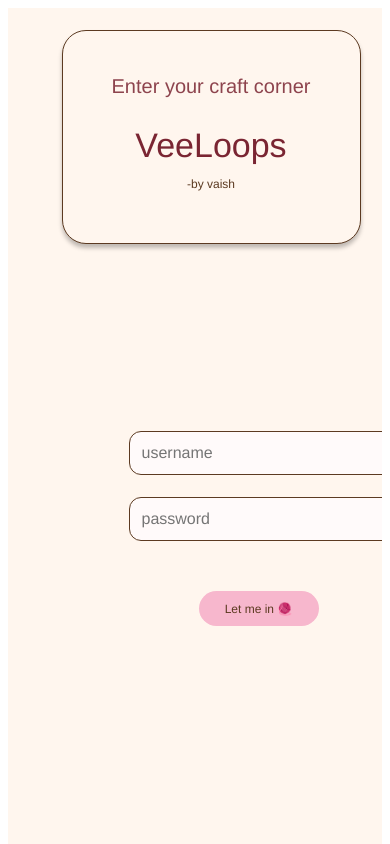
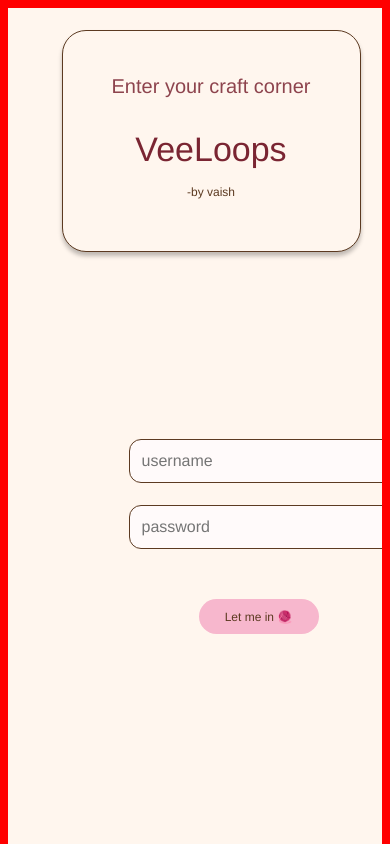
Before and after one commit to vaishu2612/veeloops-frontend, a React (Create React App) app: page / in a window 390 px wide. Shown: the top 844 px of the page. Built offline with nearby package versions, Linux system fonts and the light colour scheme; a web font is replaced by a local one.

Commit message:
final edit with red bg

```diff
--- a/src/components/LoginLayout.css
+++ b/src/components/LoginLayout.css
@@ -142,7 +142,7 @@
 }
 
 /* =========================
-   MOBILE LOGIN (FIGMA-BASED)
+   MOBILE LOGIN FIX (FINAL)
    ========================= */
 @media (max-width: 480px) {
 
@@ -150,6 +150,7 @@
   .login-veeloops {
     min-width: 0 !important;
     width: 100%;
+    min-height: 100vh;
     overflow-x: hidden;
     background-color: #fff6ee;
 
@@ -159,16 +160,13 @@
     gap: 23px;
     padding: 22px 16px;
   }
+
+  /* HIDE DESKTOP PANEL */
   .left-panel {
-  display: none;
-}
-.login-card {
-  left: 0 !important;
-  top: 0 !important;
-}
+    display: none;
+  }
 
-
-  /* YARN IMAGE (TOP) */
+  /* YARN IMAGE */
   .yarn-ball-image {
     position: relative;
     width: 231px;
@@ -179,9 +177,16 @@
   /* CARD */
   .login-card {
     position: relative;
+    left: 0 !important;
+    top: 0 !important;
+
     width: 299px;
     height: auto;
     padding: 24px 16px 28px;
+
+    display: flex;
+    flex-direction: column;
+    align-items: center;
 
     background-color: #fff6ee;
     border-radius: 24px;
@@ -189,7 +194,7 @@
     box-sizing: border-box;
   }
 
-  /* TEXT INSIDE CARD */
+  /* TEXT */
   .subtitle,
   .title,
   .byline {
@@ -197,6 +202,7 @@
     left: 0;
     top: 0;
     text-align: center;
+    width: 100%;
   }
 
   .subtitle {
@@ -254,7 +260,14 @@
   }
 }
 
-/* HARD STOP horizontal scroll (GLOBAL) */
+/* =========================
+   DEBUG – REMOVE LATER
+   ========================= */
+body {
+  background: red !important;
+}
+
+/* HARD STOP HORIZONTAL SCROLL */
 html,
 body {
   max-width: 100%;
```
